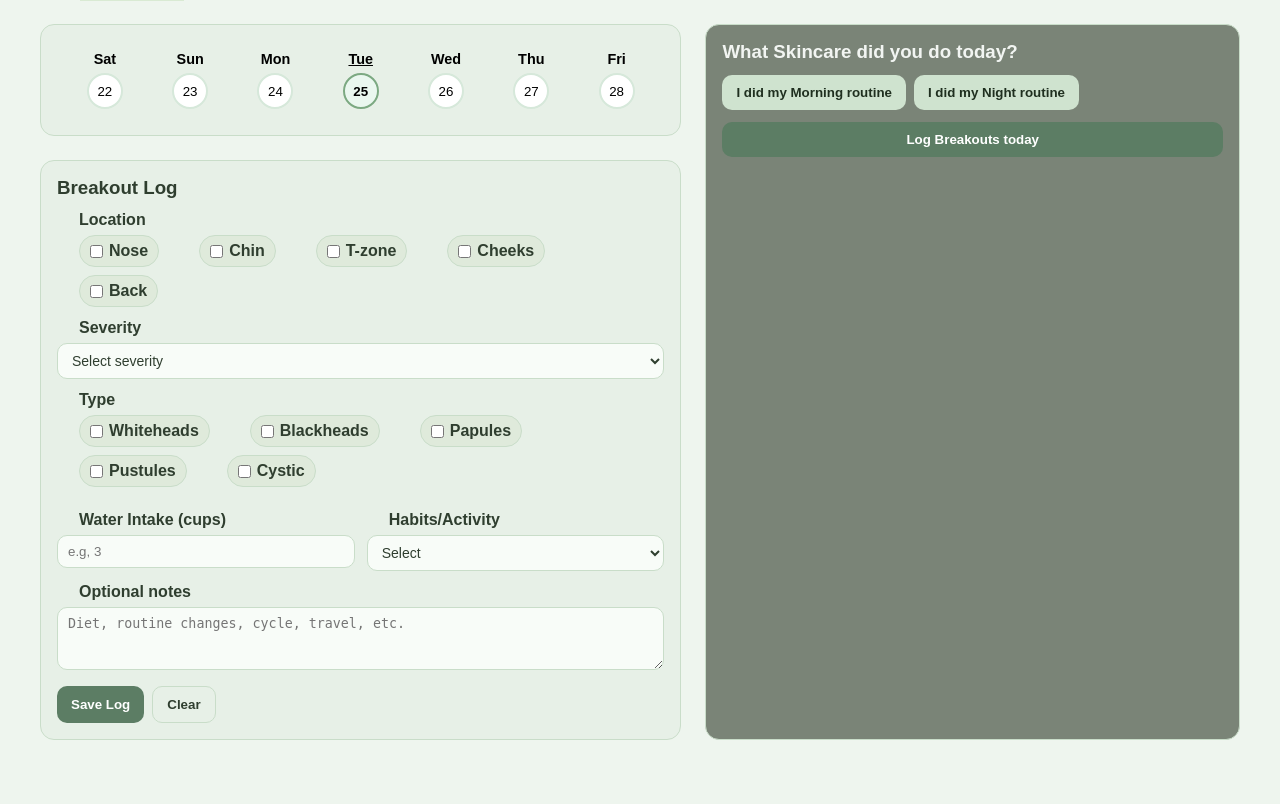
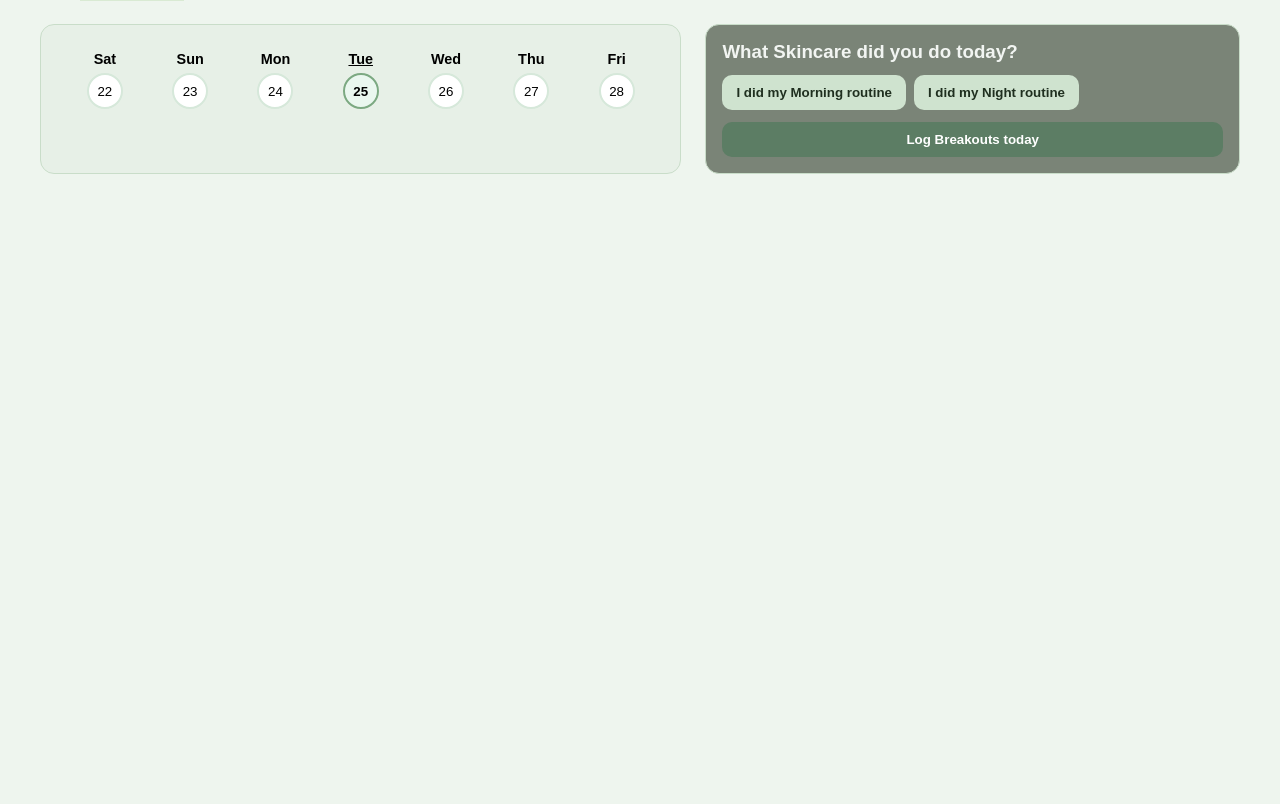
Before and after one commit to michelleegao/CS-4640-Clara, a PHP site: page /daily_log.php in a window 1280 px wide. Shown: the part 43-847 px from the top of the page. After the commit the page ends 217 px from the top, so only its background shows below. Run offline with PHP 8.4, Linux system fonts and the light colour scheme; a stand-in replaces the project's code that opens the database connection; some libraries are stand-ins or nearby versions.

Commit message:
log breakout pop up

```diff
--- a/daily_log.php
+++ b/daily_log.php
@@ -118,7 +118,7 @@ require_once __DIR__ . '/src/Database.php';
                 </div>
 
                 <!-- Breakout logging form -->
-                <form id="logForm" class="log-form" aria-labelledby="log-title">
+                <form id="logForm" class="log-form hidden" aria-labelledby="log-title">
                     <input type="hidden" name="log_date" id="log_date">
                     <h3 id="log-title">Breakout Log</h3>
 
@@ -193,7 +193,7 @@ require_once __DIR__ . '/src/Database.php';
                         <button class="btn btn-secondary">I did my Morning routine</button>
                         <button class="btn btn-secondary">I did my Night routine</button>
                     </div>
-                    <button class="btn btn-primary wide">Log Breakouts today</button>
+                    <button id="show-log-btn" class="btn btn-primary wide">Log Breakouts today</button>
                 </div>
             </aside>
         </section>
@@ -202,9 +202,18 @@ require_once __DIR__ . '/src/Database.php';
     <script>
     document.addEventListener('DOMContentLoaded', () => {
 
-        /* submit handler for breakout log */
         const form = document.getElementById('logForm');
         if (!form) return;
+
+        const showLogBtn = document.getElementById('show-log-btn');
+        if (showLogBtn) {
+            showLogBtn.addEventListener('click', () => {
+                form.classList.remove('hidden');
+
+                form.scrollIntoView({ behavior: 'smooth', block: 'start' });
+            });
+        }
+
 
         form.addEventListener('submit', async function(e) {
             e.preventDefault();
--- a/styles/style.css
+++ b/styles/style.css
@@ -517,6 +517,10 @@ select:hover {
     padding: 16px;
 }
 
+.hidden {
+    display: none;
+}
+
 .prompt-card { background: #7a8477; color: #f2f5f2; }
 .prompt-card h3 { font-weight: 700; margin-bottom: 12px; }
 .prompt-actions { display: flex; gap: 8px; margin-bottom: 12px; flex-wrap: wrap; }
```
